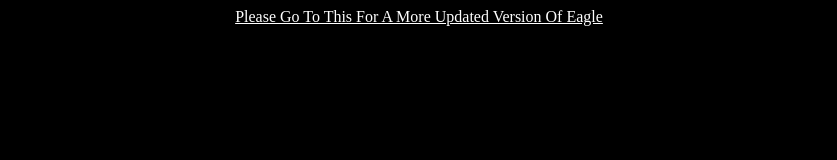
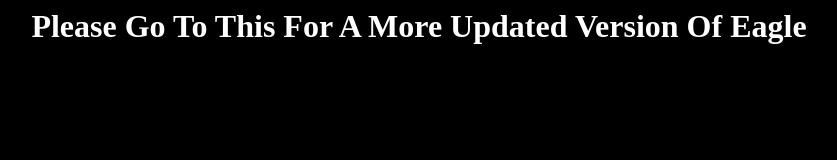
Before and after one commit to doody124/Gotpo, a plain HTML site: page index.html in a window 1280 px wide. Shown: the whole page, without its empty margins (221-1058 px from the left). Drawn offline with Linux system fonts and the light colour scheme.

Commit message:
Update index.html

```diff
--- a/index.html
+++ b/index.html
@@ -1,6 +1,8 @@
 <html>
 <center>
-<a style="color:white;" target="_blank" href="https://eagle124.pages.dev">Please Go To This For A More Updated Version Of Eagle</a>
+<h1 style="color:white;" target="_blank" href="https://eagle124.pages.dev">Please Go To This For A More Updated Version Of Eagle</h1>
+<br>
+<h2>↑ Click The Link Above For The Updated Eagle ↑</h2>
 </center>
 <style>
 body {
```
